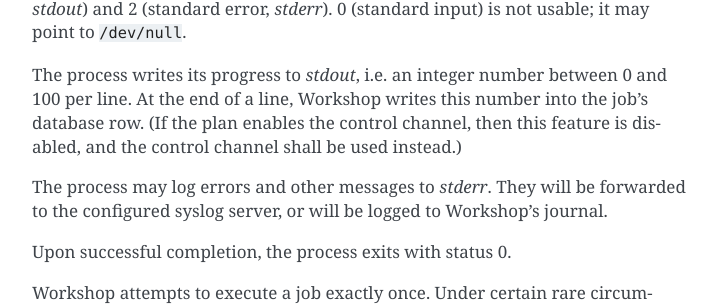
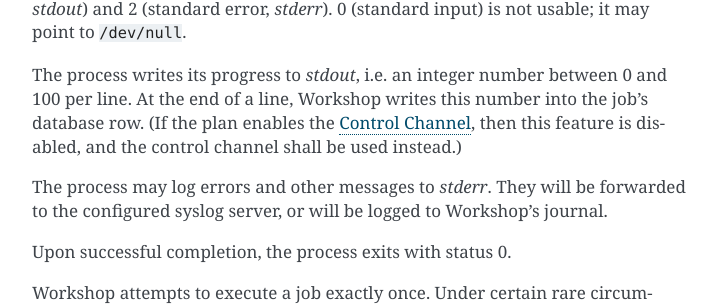
Before and after one commit to CM4all/workshop, a Sphinx documentation site: the page built from doc/index.rst, in a window 1280 px wide and 900 px high, scrolled down 6320 px. Shown: the part 197-503 px from the top of the window, without its empty margins (388-1108 px from the left). Built offline with Sphinx 7.4.7, drawn with Linux system fonts in a browser that asks for light colours.

Commit message:
doc: add link

```diff
--- a/doc/index.rst
+++ b/doc/index.rst
@@ -336,7 +336,7 @@
 The process writes its progress to `stdout`, i.e. an integer number
 between 0 and 100 per line.  At the end of a line, Workshop writes
 this number into the job's database row.  (If the plan enables the
-control channel, then this feature is disabled, and the control
+`Control Channel`_, then this feature is disabled, and the control
 channel shall be used instead.)
 
 The process may log errors and other messages to `stderr`.  They will
```
